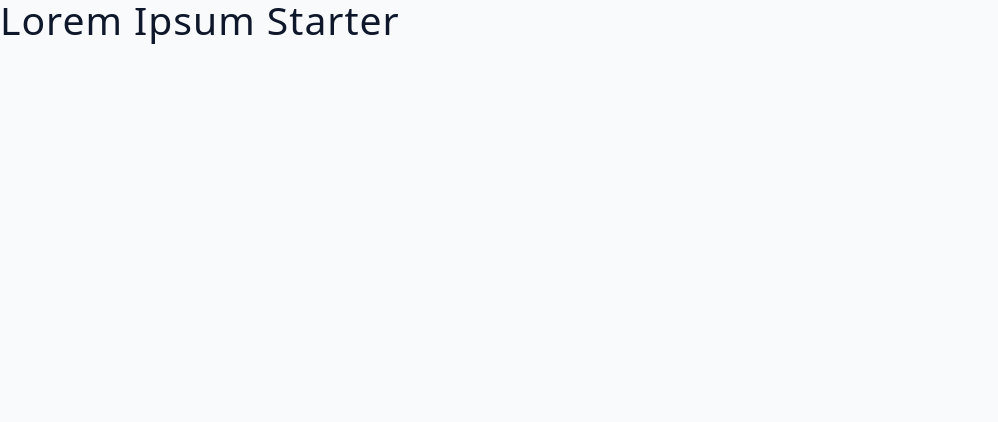
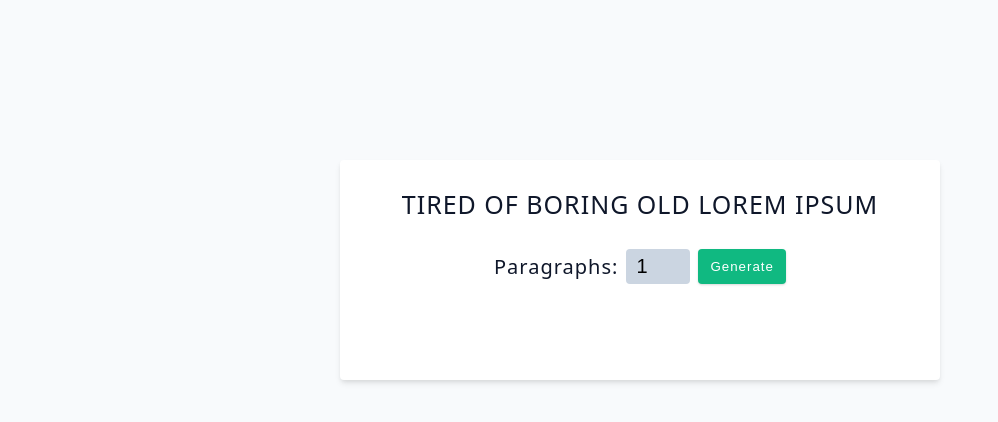
Before and after one commit to mendozam1335/React-LoremIpsum, a React (Vite) app: page / in a window 1280 px wide. Shown: the top 422 px of the page, without its empty margins (0-998 px from the left). Built offline with nearby package versions, Linux system fonts and the light colour scheme.

Commit message:
Created form, input and button

```diff
--- a/src/App.jsx
+++ b/src/App.jsx
@@ -1,4 +1,23 @@
+import { useState } from "react";
+import text from "./data";
+
 const App = () => {
-  return <h2>Lorem Ipsum Starter</h2>;
+  const [count, setCount] = useState(1);
+  const [paragraph, setParagraph] = useState(text);
+
+  return (
+    <div className="section-center">
+      <form className="form">
+        <h4 className="title">Tired of Boring old Lorem Ipsum</h4>
+        <div className="lorem-form">
+          <label htmlFor="amount">Paragraphs:</label>
+          <input type="number" name="amount" id="amount" value={count} />
+          <button type="submit" className="btn">
+            Generate
+          </button>
+        </div>
+      </form>
+    </div>
+  );
 };
 export default App;
```
